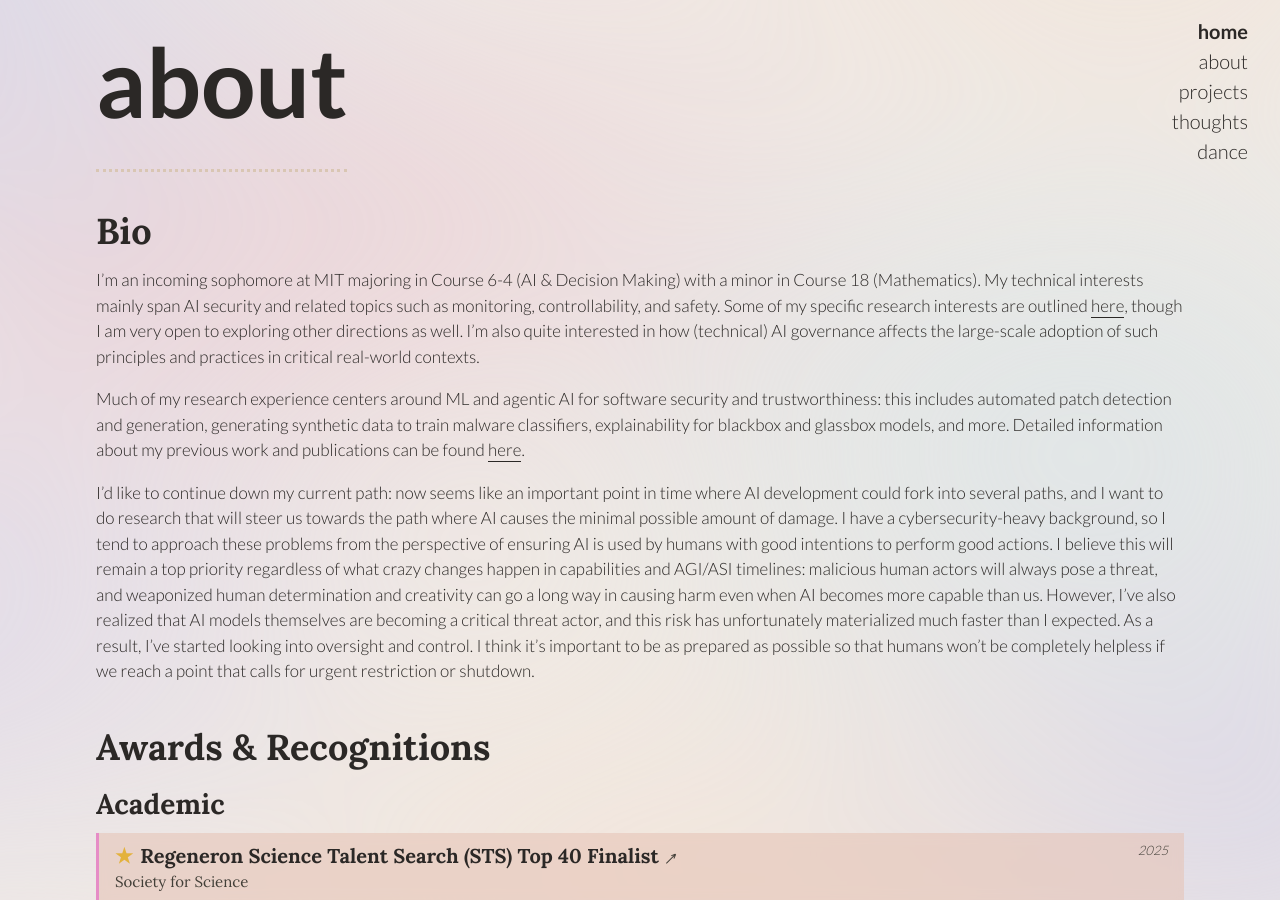
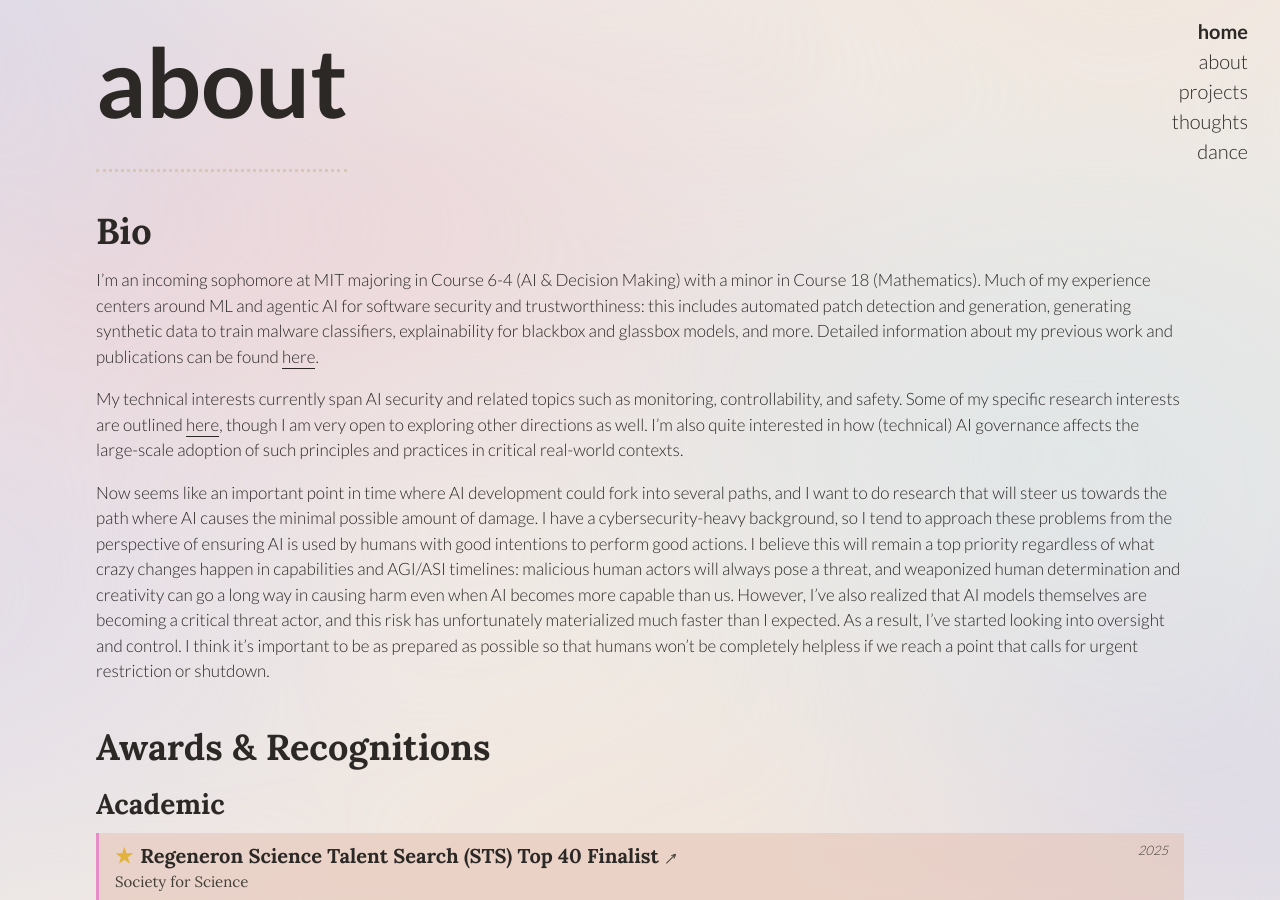
Before and after one commit to elisazyt/elisazyt.github.io, a Jekyll site: the page built from about.md, in a window 1280 px wide and 900 px high. Built offline with Jekyll 4.4.1, drawn with Linux system fonts in a browser that asks for light colours.

Commit message:
update bio

```diff
--- a/about.md
+++ b/about.md
@@ -8,11 +8,11 @@ order: 1
 ## Bio
 {: .awards-heading}
 
-I'm an incoming sophomore at MIT majoring in Course 6-4 (AI & Decision Making) with a minor in Course 18 (Mathematics). My technical interests mainly span AI security and related topics such as monitoring, controllability, and safety. Some of my specific research interests are outlined [here](/thoughts/#my-research-interests), though I am very open to exploring other directions as well. I'm also quite interested in how (technical) AI governance affects the large-scale adoption of such principles and practices in critical real-world contexts.
+I'm an incoming sophomore at MIT majoring in Course 6-4 (AI & Decision Making) with a minor in Course 18 (Mathematics). Much of my experience centers around ML and agentic AI for software security and trustworthiness: this includes automated patch detection and generation, generating synthetic data to train malware classifiers, explainability for blackbox and glassbox models, and more. Detailed information about my previous work and publications can be found [here](/experience/).
 
-Much of my research experience centers around ML and agentic AI for software security and trustworthiness: this includes automated patch detection and generation, generating synthetic data to train malware classifiers, explainability for blackbox and glassbox models, and more. Detailed information about my previous work and publications can be found [here](/experience/).
+My technical interests currently span AI security and related topics such as monitoring, controllability, and safety. Some of my specific research interests are outlined [here](/thoughts/#my-research-interests), though I am very open to exploring other directions as well. I'm also quite interested in how (technical) AI governance affects the large-scale adoption of such principles and practices in critical real-world contexts.
 
-I'd like to continue down my current path: now seems like an important point in time where AI development could fork into several paths, and I want to do research that will steer us towards the path where AI causes the minimal possible amount of damage. I have a cybersecurity-heavy background, so I tend to approach these problems from the perspective of ensuring AI is used by humans with good intentions to perform good actions. I believe this will remain a top priority regardless of what crazy changes happen in capabilities and AGI/ASI timelines: malicious human actors will always pose a threat, and weaponized human determination and creativity can go a long way in causing harm even when AI becomes more capable than us. However, I've also realized that AI models themselves are becoming a critical threat actor, and this risk has unfortunately materialized much faster than I expected. As a result, I've started looking into oversight and control. I think it's important to be as prepared as possible so that humans won't be completely helpless if we reach a point that calls for urgent restriction or shutdown.
+Now seems like an important point in time where AI development could fork into several paths, and I want to do research that will steer us towards the path where AI causes the minimal possible amount of damage. I have a cybersecurity-heavy background, so I tend to approach these problems from the perspective of ensuring AI is used by humans with good intentions to perform good actions. I believe this will remain a top priority regardless of what crazy changes happen in capabilities and AGI/ASI timelines: malicious human actors will always pose a threat, and weaponized human determination and creativity can go a long way in causing harm even when AI becomes more capable than us. However, I've also realized that AI models themselves are becoming a critical threat actor, and this risk has unfortunately materialized much faster than I expected. As a result, I've started looking into oversight and control. I think it's important to be as prepared as possible so that humans won't be completely helpless if we reach a point that calls for urgent restriction or shutdown.
 
 
 ## Awards & Recognitions
```
